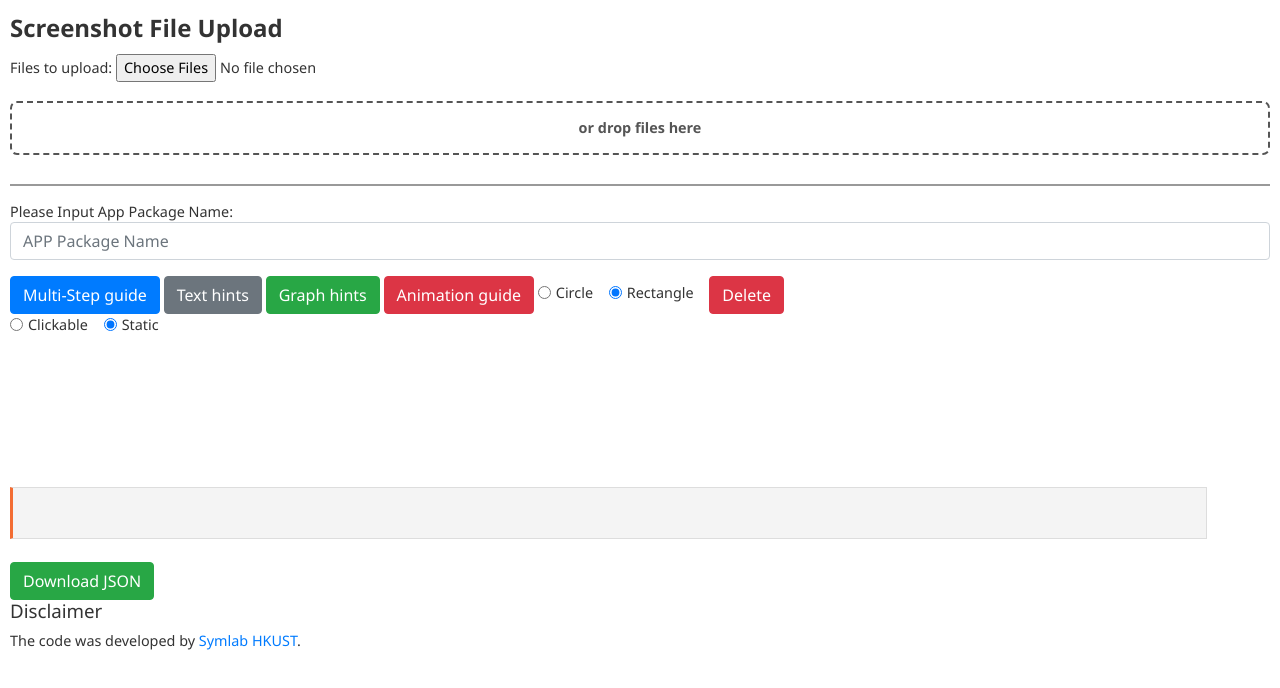
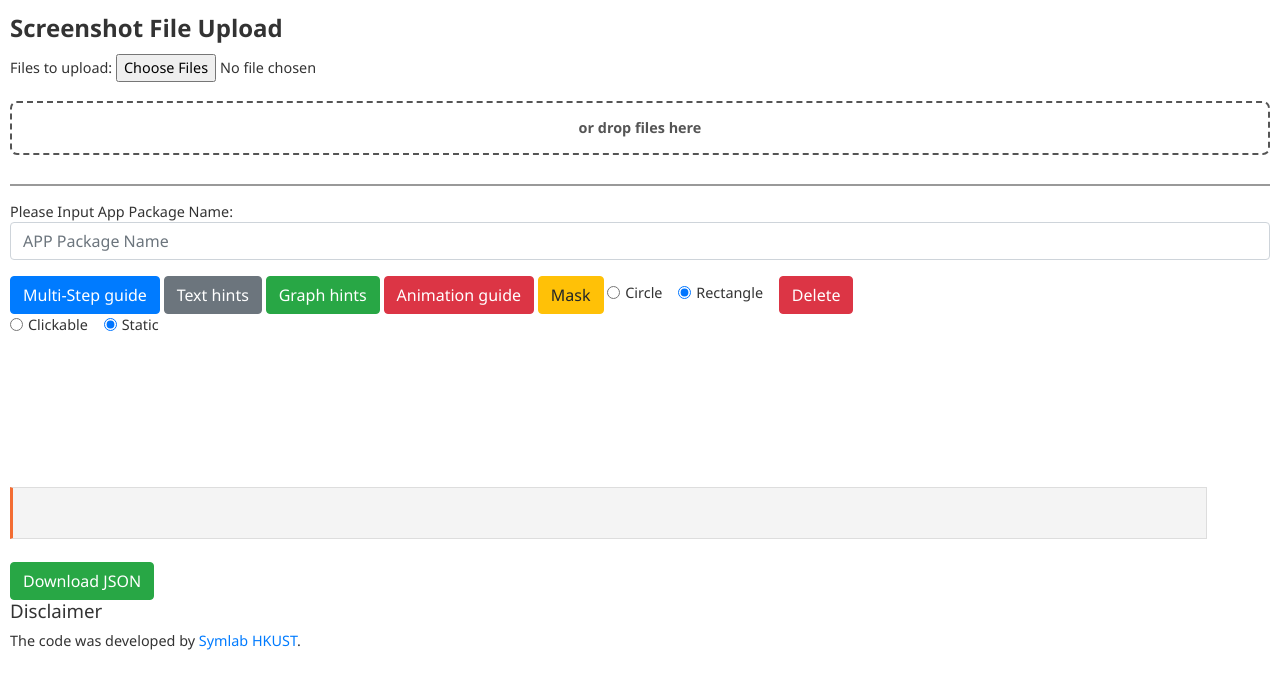
Before and after one commit to coachmarker/coachmarker.github.io, a plain HTML site: page index.html in a window 1280 px wide. Drawn offline with nearby package versions, Linux system fonts and the light colour scheme.

Commit message:
Update index.html

```diff
--- a/index.html
+++ b/index.html
@@ -45,6 +45,7 @@
 <button type="button" class="btn btn-secondary" onclick="setHintType(1)">Text hints</button>
 <button type="button" class="btn btn-success" onclick="setHintType(2)">Graph hints</button>
 <button type="button" class="btn btn-danger" onclick="setHintType(3)">Animation guide</button>
+<button type="button" class="btn btn-warning" onclick="setHintType(4)">Mask</button>
 <div class="form-check form-check-inline">
 	<input class="form-check-input" type="radio" name="maskShapeOptions" id="inlineRadio1" value="0">
 	<label class="form-check-label" for="inlineRadio1">Circle</label>
```
